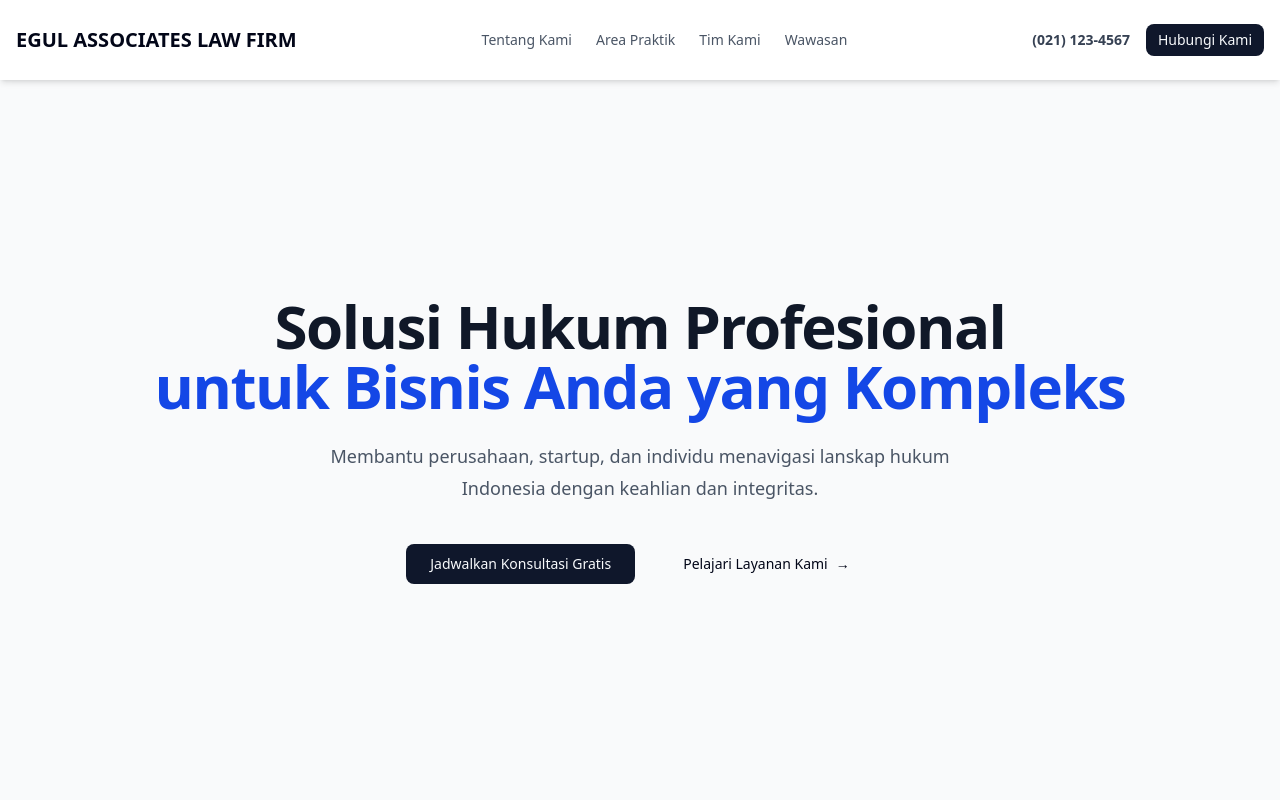
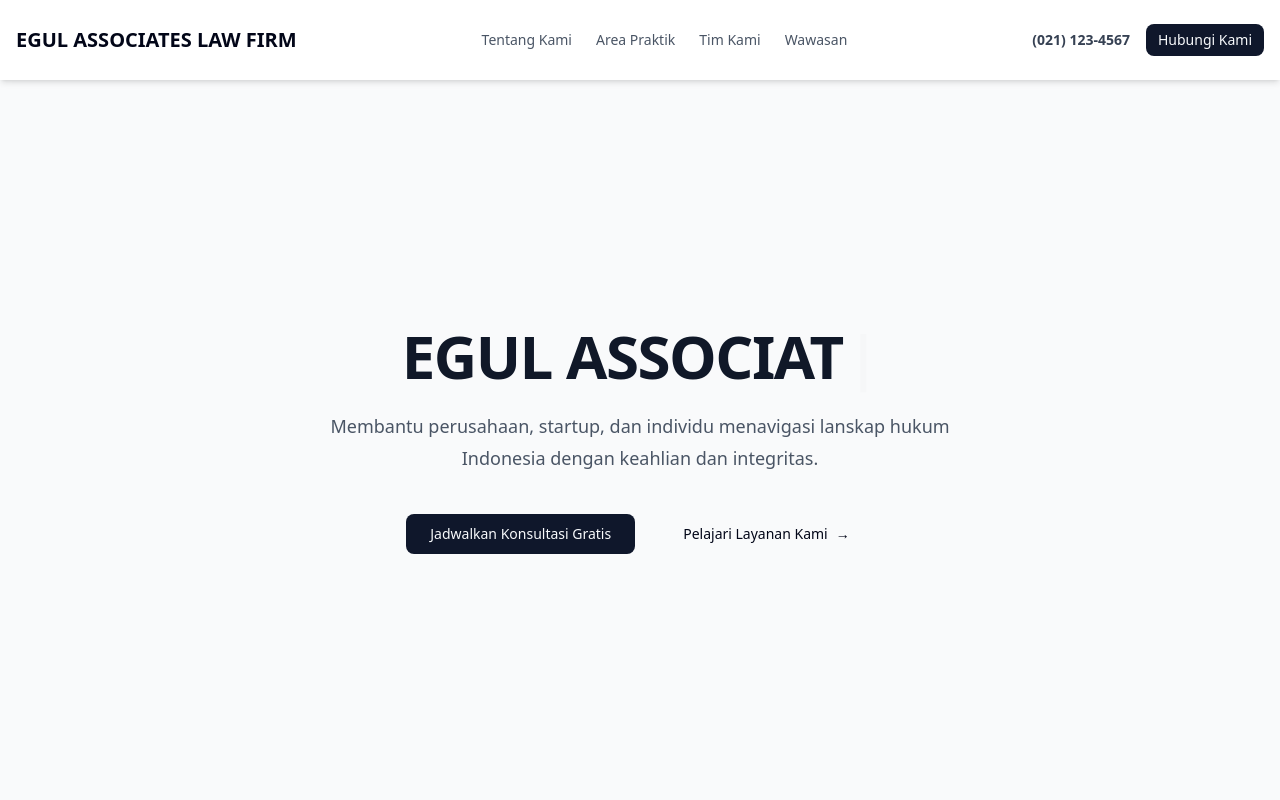
Before and after one commit to razerkira/firma-hukum, a Next.js app: page / in a window 1280 px wide. Shown: the top 800 px of the page. Built offline with nearby package versions, Linux system fonts and the light colour scheme.

Commit message:
Add TextType component to Hero.tsx

```diff
--- a/package.json
+++ b/package.json
@@ -15,6 +15,7 @@
     "class-variance-authority": "^0.7.1",
     "clsx": "^2.1.1",
     "framer-motion": "^12.23.24",
+    "gsap": "^3.13.0",
     "lucide-react": "^0.553.0",
     "next": "16.0.1",
     "react": "19.2.0",
--- a/src/components/Hero.tsx
+++ b/src/components/Hero.tsx
@@ -1,16 +1,27 @@
 // src/components/Hero.tsx
 import Link from "next/link";
 import { Button } from "@/components/ui/button";
+import TextType from "./TextType";
 
 export default function Hero() {
   return (
     <section id="beranda" className="bg-gray-50">
       <div className="container mx-auto flex h-[calc(100vh-80px)] min-h-[500px] flex-col items-center justify-center px-4 text-center">
-        <h1 className="text-4xl font-bold tracking-tight text-gray-900 sm:text-6xl">
+        {/*<h1 className="text-4xl font-bold tracking-tight text-gray-900 sm:text-6xl">
           Solusi Hukum Profesional
           <span className="block text-blue-700">
             untuk Bisnis Anda yang Kompleks
           </span>
+        </h1>*/}
+
+        <h1 className="text-4xl font-bold tracking-tight text-gray-900 sm:text-6xl">
+          <TextType
+            text={["EGUL ASSOCIATES LAW FIRM",""]}
+            typingSpeed={75}
+            pauseDuration={1500}
+            showCursor={true}
+            cursorCharacter="|"
+          />
         </h1>
 
         <p className="mt-6 max-w-2xl text-lg leading-8 text-gray-600">
--- /dev/null
+++ b/src/components/TextType.tsx
@@ -0,0 +1,193 @@
+'use client';
+
+import { ElementType, useEffect, useRef, useState, createElement, useMemo, useCallback } from 'react';
+import { gsap } from 'gsap';
+
+interface TextTypeProps {
+  className?: string;
+  showCursor?: boolean;
+  hideCursorWhileTyping?: boolean;
+  cursorCharacter?: string | React.ReactNode;
+  cursorBlinkDuration?: number;
+  cursorClassName?: string;
+  text: string | string[];
+  as?: ElementType;
+  typingSpeed?: number;
+  initialDelay?: number;
+  pauseDuration?: number;
+  deletingSpeed?: number;
+  loop?: boolean;
+  textColors?: string[];
+  variableSpeed?: { min: number; max: number };
+  onSentenceComplete?: (sentence: string, index: number) => void;
+  startOnVisible?: boolean;
+  reverseMode?: boolean;
+}
+
+const TextType = ({
+  text,
+  as: Component = 'div',
+  typingSpeed = 50,
+  initialDelay = 0,
+  pauseDuration = 2000,
+  deletingSpeed = 30,
+  loop = true,
+  className = '',
+  showCursor = true,
+  hideCursorWhileTyping = false,
+  cursorCharacter = '|',
+  cursorClassName = '',
+  cursorBlinkDuration = 0.5,
+  textColors = [],
+  variableSpeed,
+  onSentenceComplete,
+  startOnVisible = false,
+  reverseMode = false,
+  ...props
+}: TextTypeProps & React.HTMLAttributes<HTMLElement>) => {
+  const [displayedText, setDisplayedText] = useState('');
+  const [currentCharIndex, setCurrentCharIndex] = useState(0);
+  const [isDeleting, setIsDeleting] = useState(false);
+  const [currentTextIndex, setCurrentTextIndex] = useState(0);
+  const [isVisible, setIsVisible] = useState(!startOnVisible);
+  const cursorRef = useRef<HTMLSpanElement>(null);
+  const containerRef = useRef<HTMLElement>(null);
+
+  const textArray = useMemo(() => (Array.isArray(text) ? text : [text]), [text]);
+
+  const getRandomSpeed = useCallback(() => {
+    if (!variableSpeed) return typingSpeed;
+    const { min, max } = variableSpeed;
+    return Math.random() * (max - min) + min;
+  }, [variableSpeed, typingSpeed]);
+
+  const getCurrentTextColor = () => {
+    if (textColors.length === 0) return;
+    return textColors[currentTextIndex % textColors.length];
+  };
+
+  useEffect(() => {
+    if (!startOnVisible || !containerRef.current) return;
+
+    const observer = new IntersectionObserver(
+      entries => {
+        entries.forEach(entry => {
+          if (entry.isIntersecting) {
+            setIsVisible(true);
+          }
+        });
+      },
+      { threshold: 0.1 }
+    );
+
+    observer.observe(containerRef.current);
+    return () => observer.disconnect();
+  }, [startOnVisible]);
+
+  useEffect(() => {
+    if (showCursor && cursorRef.current) {
+      gsap.set(cursorRef.current, { opacity: 1 });
+      gsap.to(cursorRef.current, {
+        opacity: 0,
+        duration: cursorBlinkDuration,
+        repeat: -1,
+        yoyo: true,
+        ease: 'power2.inOut'
+      });
+    }
+  }, [showCursor, cursorBlinkDuration]);
+
+  useEffect(() => {
+    if (!isVisible) return;
+
+    let timeout: NodeJS.Timeout;
+
+    const currentText = textArray[currentTextIndex];
+    const processedText = reverseMode ? currentText.split('').reverse().join('') : currentText;
+
+    const executeTypingAnimation = () => {
+      if (isDeleting) {
+        if (displayedText === '') {
+          setIsDeleting(false);
+          if (currentTextIndex === textArray.length - 1 && !loop) {
+            return;
+          }
+
+          if (onSentenceComplete) {
+            onSentenceComplete(textArray[currentTextIndex], currentTextIndex);
+          }
+
+          setCurrentTextIndex(prev => (prev + 1) % textArray.length);
+          setCurrentCharIndex(0);
+          timeout = setTimeout(() => {}, pauseDuration);
+        } else {
+          timeout = setTimeout(() => {
+            setDisplayedText(prev => prev.slice(0, -1));
+          }, deletingSpeed);
+        }
+      } else {
+        if (currentCharIndex < processedText.length) {
+          timeout = setTimeout(
+            () => {
+              setDisplayedText(prev => prev + processedText[currentCharIndex]);
+              setCurrentCharIndex(prev => prev + 1);
+            },
+            variableSpeed ? getRandomSpeed() : typingSpeed
+          );
+        } else if (textArray.length > 1) {
+          timeout = setTimeout(() => {
+            setIsDeleting(true);
+          }, pauseDuration);
+        }
+      }
+    };
+
+    if (currentCharIndex === 0 && !isDeleting && displayedText === '') {
+      timeout = setTimeout(executeTypingAnimation, initialDelay);
+    } else {
+      executeTypingAnimation();
+    }
+
+    return () => clearTimeout(timeout);
+  }, [
+    currentCharIndex,
+    displayedText,
+    isDeleting,
+    typingSpeed,
+    deletingSpeed,
+    pauseDuration,
+    textArray,
+    currentTextIndex,
+    loop,
+    initialDelay,
+    isVisible,
+    reverseMode,
+    variableSpeed,
+    onSentenceComplete
+  ]);
+
+  const shouldHideCursor =
+    hideCursorWhileTyping && (currentCharIndex < textArray[currentTextIndex].length || isDeleting);
+
+  return createElement(
+    Component,
+    {
+      ref: containerRef,
+      className: `inline-block whitespace-pre-wrap tracking-tight ${className}`,
+      ...props
+    },
+    <span className="inline" style={{ color: getCurrentTextColor() || 'inherit' }}>
+      {displayedText}
+    </span>,
+    showCursor && (
+      <span
+        ref={cursorRef}
+        className={`ml-1 inline-block opacity-100 ${shouldHideCursor ? 'hidden' : ''} ${cursorClassName}`}
+      >
+        {cursorCharacter}
+      </span>
+    )
+  );
+};
+
+export default TextType;
```
Also changed, not shown: components.json, 1 other file (tests, documents, lock files or other folders).
